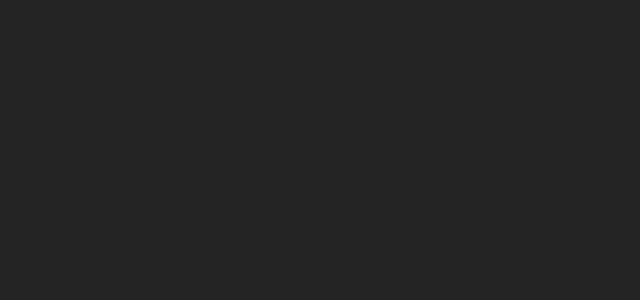
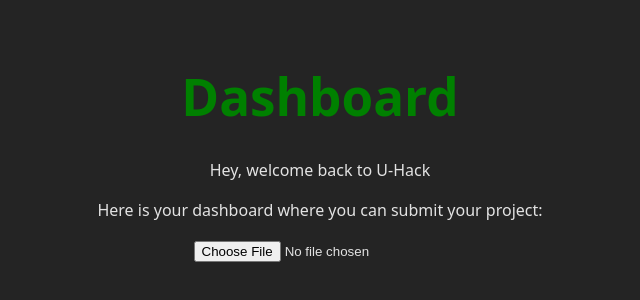
Before and after one commit to DunsinK/MockHackathon, a React (Vite) app: page /dashboard in a window 1280 px wide. Before the commit this address had no page. Shown: the part 252-552 px from the top of the page, without its empty margins (320-960 px from the left). Built offline with nearby package versions, Linux system fonts and the light colour scheme.

Commit message:
Dashboard Visibile
Dashboard now visibile due tochaing main tsx

```diff
--- a/src/Dashboard.tsx
+++ b/src/Dashboard.tsx
@@ -1,3 +1,4 @@
+//import { useNavigate } from "react-router-dom";
 const Dashboard = () => {
   return (
     <div className="p-6 text-center">
--- a/src/main.tsx
+++ b/src/main.tsx
@@ -13,7 +13,7 @@ ReactDOM.createRoot(document.getElementById("root")!).render(
       <Routes>
         <Route path="/" element={<Home />} />
         <Route path="/login" element={<Login />} />
-        <Route path="/login" element={<Login />} />
+        <Route path="/dashboard" element={<Dashboard />} />
 
       </Routes>
     </BrowserRouter>
```
